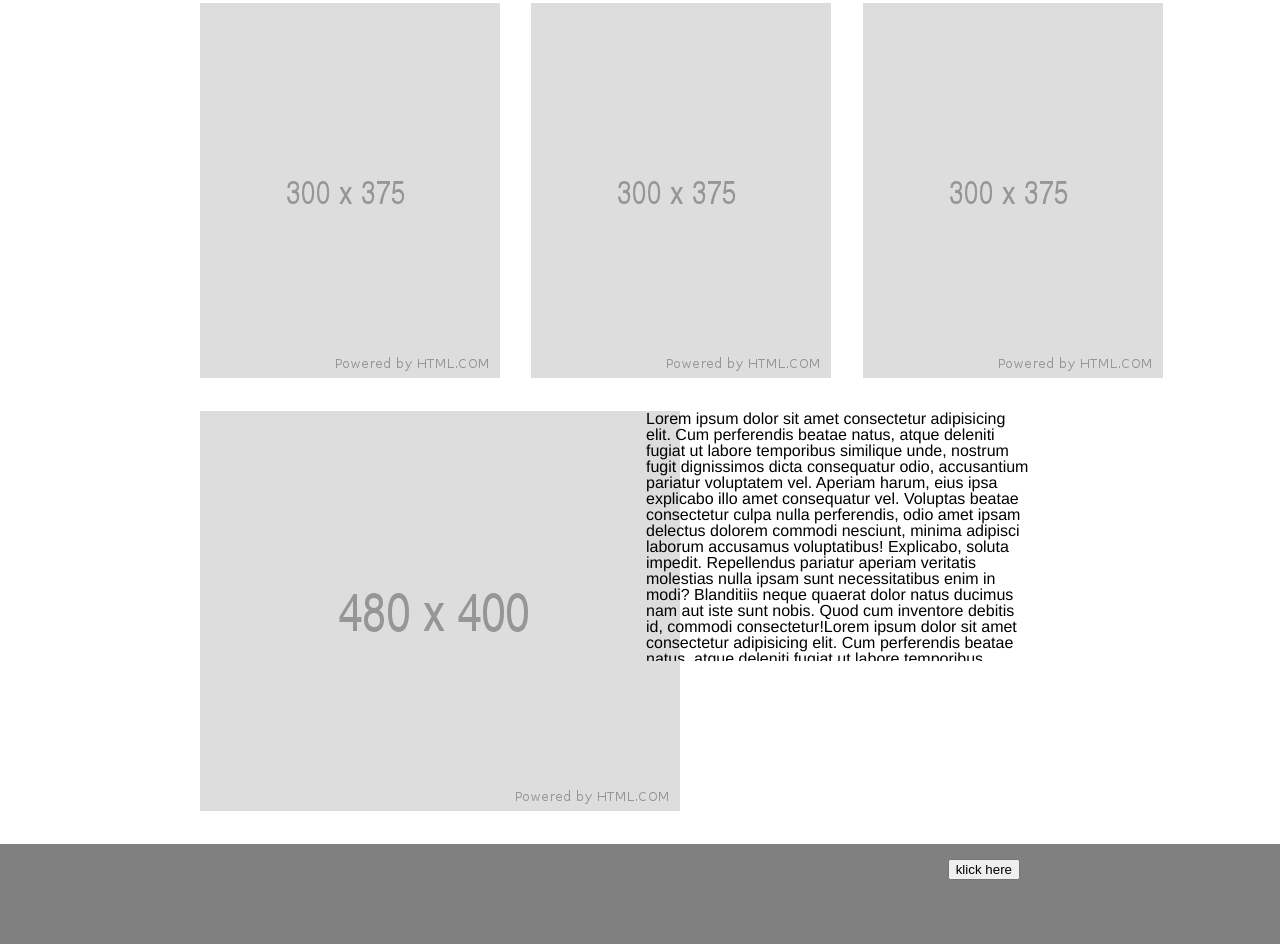
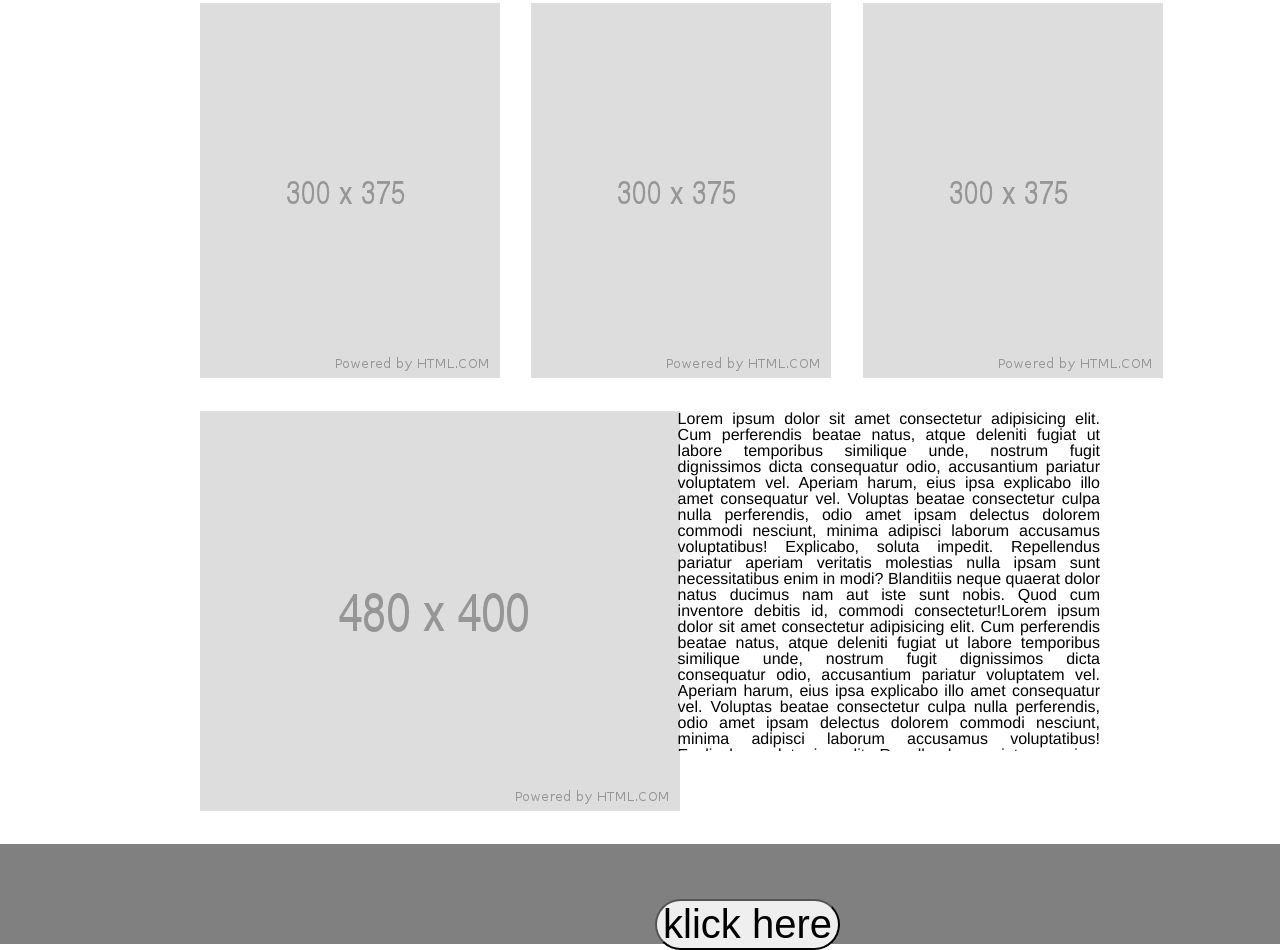
Before and after one commit to omar11taha/wirefame-exercise, a plain HTML site: page index.html in a window 1280 px wide. Shown: the part 690-1640 px from the top of the page. Drawn offline with Linux system fonts and the light colour scheme.

Commit message:
changedlab08a

```diff
--- a/css/style.css
+++ b/css/style.css
@@ -50,14 +50,17 @@ div ul li{
 }
 section p{
     position:absolute;
-    right: 250px;
+    right: 180px;
     /* float:right; */
-    width: 30%;
-    height: 250px;
+    width: 33%;
+    height: 340px;
     /* padding-left: 50px; */
     /* display: inline-block; */
     overflow-y: scroll;
     margin-top: 30px;
+    /* margin-left: 1000px; */
+    /* width: 480; */
+     text-align: justify;
 
 }
 section .b{
@@ -78,8 +81,11 @@ button{
     margin-bottom: 30px;
     position: absolute;
     bottom: unset;;
-    bottom: -800px;
-    right:260px;
+    bottom: -870px;
+    right:360px;
+    font-size: 2.5rem;
+     border-radius: 5rem;
+     margin-right: 80px;
 
 }
 button:hover{
```
